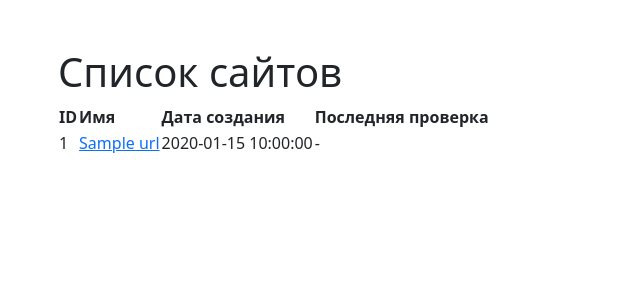
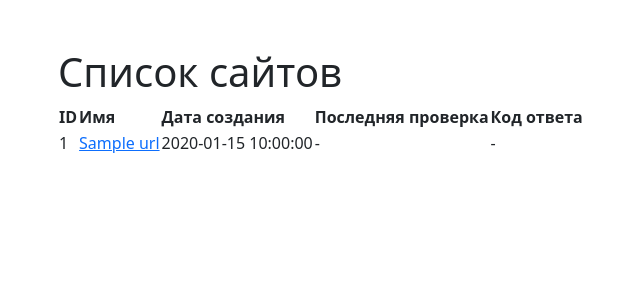
Before and after one commit to ntenengolts/python-project-83, a Flask app: page /urls in a window 1280 px wide. Shown: the top 300 px of the page, without its empty margins (24-664 px from the left). Run offline with Flask 3, Linux system fonts and the light colour scheme; a database or web service that is not in the repository returns one stand-in record (values such as "Sample title"); some libraries are stand-ins or nearby versions.

Commit message:
Fix urls

```diff
--- a/page_analyzer/templates/urls.html
+++ b/page_analyzer/templates/urls.html
@@ -10,6 +10,7 @@
             <th>Имя</th>
             <th>Дата создания</th>
             <th>Последняя проверка</th>
+            <th>Код ответа</th>
         </tr>
     </thead>
     <tbody>
@@ -19,6 +20,7 @@
             <td><a href="{{ url_for('show_url', url_id=url[0]) }}">{{ url[1] }}</a></td>
             <td>{{ url[2] }}</td>
             <td>{{ url[3] if url[3] else '-' }}</td>
+            <td>{{ url[4] if url[4] else '-' }}</td>
         </tr>
         {% endfor %}
     </tbody>
```
